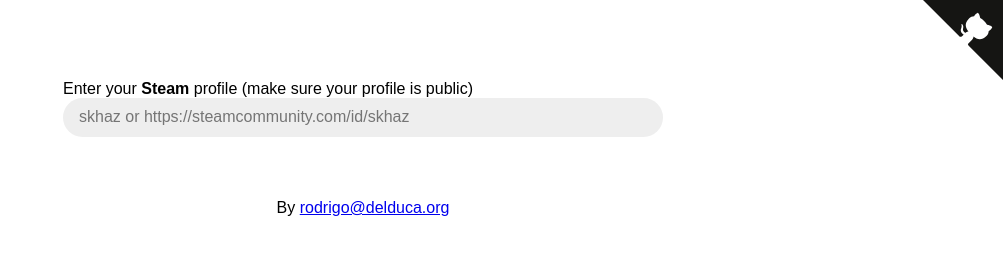
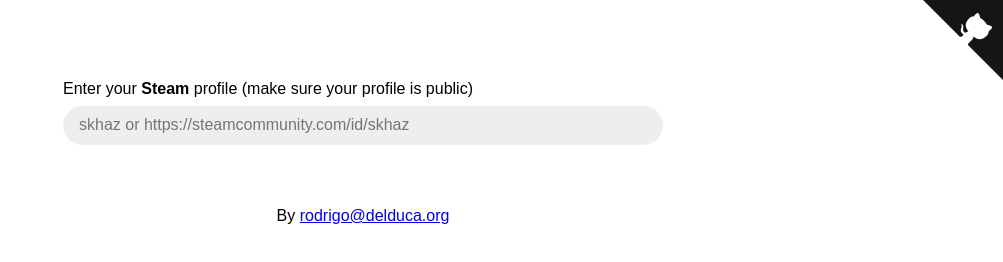
Before and after one commit to skhaz/steamosaic, a plain HTML site: page index.html in a window 1280 px wide. Shown: the whole page, without its empty margins (277-1280 px from the left). Drawn offline with Linux system fonts and the light colour scheme.

Commit message:
Work in progress

```diff
--- a/index.html
+++ b/index.html
@@ -9,11 +9,18 @@
         overflow-x: hidden;
         height: 100%;
       }
+
       body {
         margin: 0;
         padding: 0;
         font-family: sans-serif;
       }
+
+      label {
+        display: block;
+        margin-bottom: 0.5em;
+      }
+
       #input {
         appearance: none;
         font-size: 16px;
@@ -28,18 +35,22 @@
         margin: 0;
         box-sizing: border-box;
       }
+
       .outer {
         margin: 0 auto;
         max-width: 600px;
         padding: 80px 20px;
       }
+
       .display {
         width: 100%;
         overflow: hidden;
       }
+
       .github-corner:hover .octo-arm {
         animation: octocat-wave 560ms ease-in-out;
       }
+
       @keyframes octocat-wave {
         0%,
         100% {
@@ -54,6 +65,7 @@
           transform: rotate(10deg);
         }
       }
+
       @media (max-width: 500px) {
         .github-corner:hover .octo-arm {
           animation: none;
```
